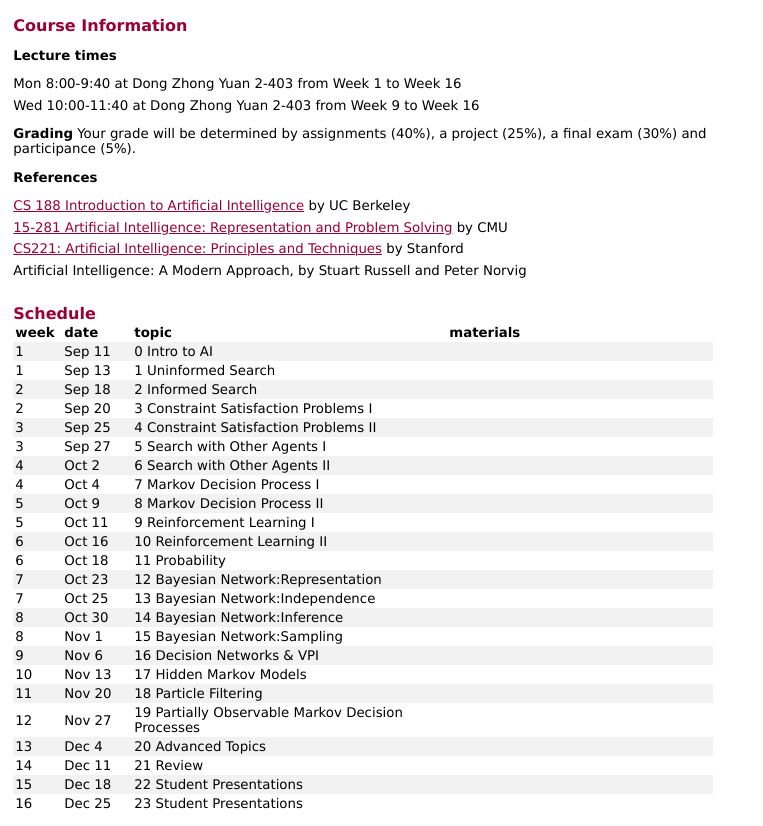
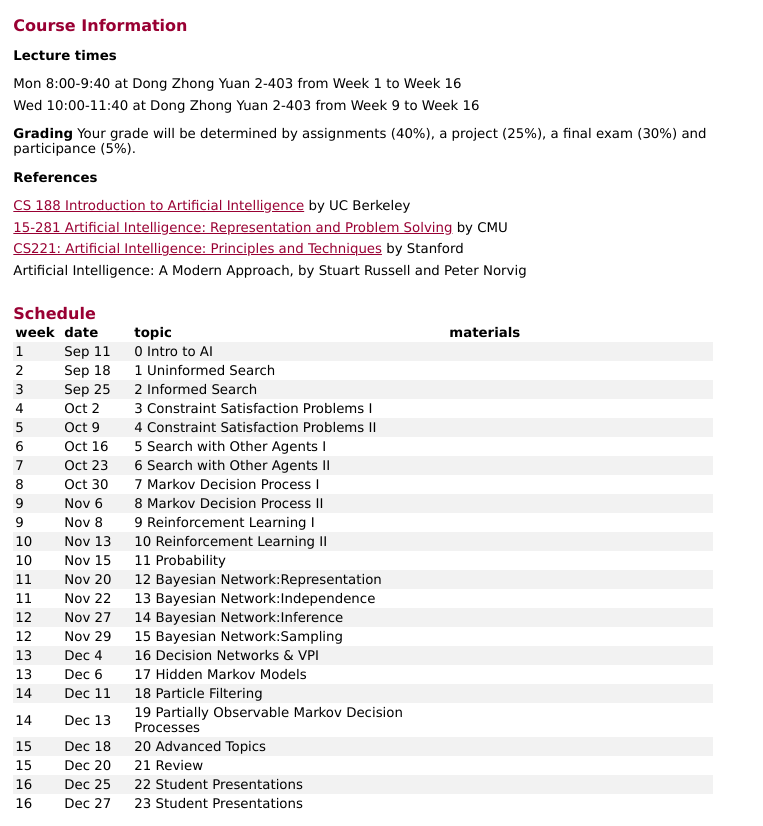
Before and after one commit to RoboticSJTU/CS3317, a plain HTML site: page index.html in a window 1280 px wide. Shown: the part 316-1142 px from the top of the page, without its empty margins (0-763 px from the left). Drawn offline with Linux system fonts and the light colour scheme.

Commit message:
Update index.html

```diff
--- a/index.html
+++ b/index.html
@@ -197,74 +197,74 @@
             <td>1</td><td>Sep 11</td><td>0 Intro to AI</td><td></td>
         </tr>
         <tr>
-            <td>1</td><td>Sep 13</td><td>1 Uninformed Search</td><td></td>
+            <td>2</td><td>Sep 18</td><td>1 Uninformed Search</td><td></td>
         </tr>
         <tr>
-            <td>2</td><td>Sep 18</td><td>2 Informed Search</td><td></td>
+            <td>3</td><td>Sep 25</td><td>2 Informed Search</td><td></td>
         </tr>
         <tr>
-            <td>2</td><td>Sep 20</td><td>3 Constraint Satisfaction Problems I</td><td></td>
+            <td>4</td><td>Oct 2</td><td>3 Constraint Satisfaction Problems I</td><td></td>
         </tr>
         <tr>
             <!-- <td>3</td><td>Oct 13</td><td>4 Constraint Satisfaction Problems II</td><td><a href="https://shuaili8.github.io/Teaching/CS3317/L4_SAT.pdf" target="_blank">pdf</a> (updated on Oct 19) <a href="https://cse442-17f.github.io/Conflict-Driven-Clause-Learning/" target="_blank">demo</a></td> -->
-            <td>3</td><td>Sep 25</td><td>4 Constraint Satisfaction Problems II</td><td></td>
+            <td>5</td><td>Oct 9</td><td>4 Constraint Satisfaction Problems II</td><td></td>
         </tr>
         <tr>
-            <td>3</td><td>Sep 27</td><td>5 Search with Other Agents I</td><td></td>
+            <td>6</td><td>Oct 16</td><td>5 Search with Other Agents I</td><td></td>
         </tr>
         <tr>
-            <td>4</td><td>Oct 2</td><td>6 Search with Other Agents II</td><td></td>
+            <td>7</td><td>Oct 23</td><td>6 Search with Other Agents II</td><td></td>
         </tr>
         <tr>
-            <td>4</td><td>Oct 4</td><td>7 Markov Decision Process I</td><td></td>
+            <td>8</td><td>Oct 30</td><td>7 Markov Decision Process I</td><td></td>
         </tr>
         <tr>
-            <td>5</td><td>Oct 9</td><td>8 Markov Decision Process II</td><td></td>
+            <td>9</td><td>Nov 6</td><td>8 Markov Decision Process II</td><td></td>
         </tr>
         <tr>
-            <td>5</td><td>Oct 11</td><td>9 Reinforcement Learning I</td><td></td>
+            <td>9</td><td>Nov 8</td><td>9 Reinforcement Learning I</td><td></td>
         </tr>
         <tr>
-            <td>6</td><td>Oct 16</td><td>10 Reinforcement Learning II</td><td></td>
+            <td>10</td><td>Nov 13</td><td>10 Reinforcement Learning II</td><td></td>
         </tr>
         <tr>
-            <td>6</td><td>Oct 18</td><td>11 Probability</td><td></td>
+            <td>10</td><td>Nov 15</td><td>11 Probability</td><td></td>
         </tr>
         <tr>
-            <td>7</td><td>Oct 23</td><td>12 Bayesian Network:Representation</td><td></td>
+            <td>11</td><td>Nov 20</td><td>12 Bayesian Network:Representation</td><td></td>
         </tr>
         <tr>
-            <td>7</td><td>Oct 25</td><td>13 Bayesian Network:Independence</td><td></td>
+            <td>11</td><td>Nov 22</td><td>13 Bayesian Network:Independence</td><td></td>
         </tr>
         <tr>
-            <td>8</td><td>Oct 30</td><td>14 Bayesian Network:Inference</td><td></td>
+            <td>12</td><td>Nov 27</td><td>14 Bayesian Network:Inference</td><td></td>
         </tr>
         <tr>
-            <td>8</td><td>Nov 1</td><td>15 Bayesian Network:Sampling</td><td></td>
+            <td>12</td><td>Nov 29</td><td>15 Bayesian Network:Sampling</td><td></td>
         </tr>
         <tr>
-            <td>9</td><td>Nov 6</td><td>16  Decision Networks & VPI</td><td></td>
+            <td>13</td><td>Dec 4</td><td>16  Decision Networks & VPI</td><td></td>
         </tr>
         <tr>
-            <td>10</td><td>Nov 13</td><td>17 Hidden Markov Models</td><td></td>
+            <td>13</td><td>Dec 6</td><td>17 Hidden Markov Models</td><td></td>
         </tr>
         <tr>
-            <td>11</td><td>Nov 20</td><td>18 Particle Filtering</td><td></td>
+            <td>14</td><td>Dec 11</td><td>18 Particle Filtering</td><td></td>
         </tr>
         <tr>
-            <td>12</td><td>Nov 27</td><td>19 Partially Observable Markov Decision Processes</td><td></td>
+            <td>14</td><td>Dec 13</td><td>19 Partially Observable Markov Decision Processes</td><td></td>
         </tr>
         <tr>
-            <td>13</td><td>Dec 4</td><td>20 Advanced Topics</td><td></td>
+            <td>15</td><td>Dec 18</td><td>20 Advanced Topics</td><td></td>
         </tr>
         <tr>
-            <td>14</td><td>Dec 11</td><td>21 Review</td><td></td>
+            <td>15</td><td>Dec 20</td><td>21 Review</td><td></td>
         </tr>
         <tr>
-            <td>15</td><td>Dec 18</td><td>22 Student Presentations</td><td></td>
+            <td>16</td><td>Dec 25</td><td>22 Student Presentations</td><td></td>
         </tr>
         <tr>
-            <td>16</td><td>Dec 25</td><td>23 Student Presentations</td><td></td>
+            <td>16</td><td>Dec 27</td><td>23 Student Presentations</td><td></td>
         </tr>
         </tbody></table>
     </div>
```
